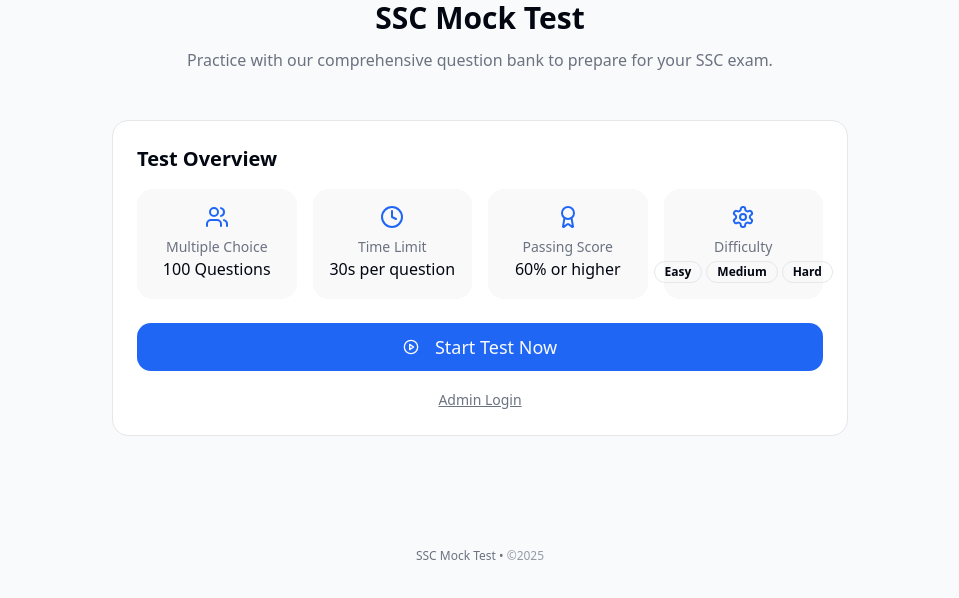
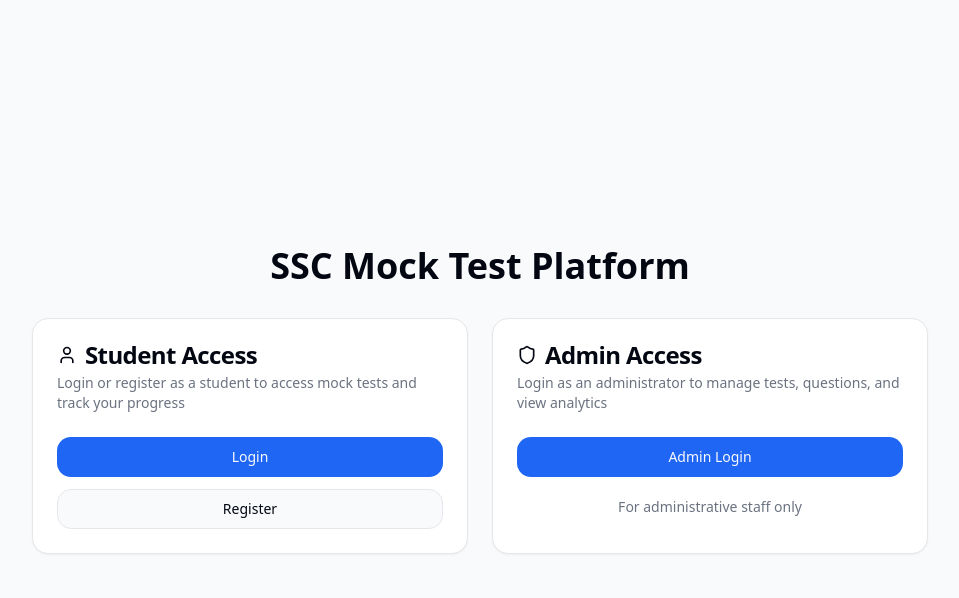
Before and after one commit to anand007-web/testa-journey, a React (Vite) app: page / in a window 1280 px wide. Shown: the top 598 px of the page, without its empty margins (160-1119 px from the left). Built offline with nearby package versions, Linux system fonts and the light colour scheme.

Commit message:
Refactor Index page routing
The Index page routing will be refactored to include routes for user login, user registration, and admin login dashboards.  The current routing will be replaced.

```diff
--- a/src/pages/Index.tsx
+++ b/src/pages/Index.tsx
@@ -1,13 +1,59 @@
 
 import React from 'react';
-import { TestProvider } from '@/context/TestContext';
-import TestPage from '@/pages/TestPage';
+import { Link } from 'react-router-dom';
+import { Card, CardContent, CardHeader, CardTitle, CardDescription } from '@/components/ui/card';
+import { Button } from '@/components/ui/button';
+import { UserIcon, ShieldIcon } from 'lucide-react';
 
 const Index = () => {
   return (
-    <TestProvider>
-      <TestPage />
-    </TestProvider>
+    <div className="min-h-screen flex items-center justify-center bg-background p-4">
+      <div className="w-full max-w-4xl">
+        <h1 className="text-3xl md:text-4xl font-bold text-center mb-8">SSC Mock Test Platform</h1>
+
+        <div className="grid grid-cols-1 md:grid-cols-2 gap-6">
+          <Card className="hover:shadow-lg transition-shadow">
+            <CardHeader>
+              <CardTitle className="flex items-center gap-2">
+                <UserIcon className="h-5 w-5" />
+                <span>Student Access</span>
+              </CardTitle>
+              <CardDescription>
+                Login or register as a student to access mock tests and track your progress
+              </CardDescription>
+            </CardHeader>
+            <CardContent className="flex flex-col gap-3">
+              <Button asChild variant="default" className="w-full">
+                <Link to="/login">Login</Link>
+              </Button>
+              <Button asChild variant="outline" className="w-full">
+                <Link to="/register">Register</Link>
+              </Button>
+            </CardContent>
+          </Card>
+
+          <Card className="hover:shadow-lg transition-shadow">
+            <CardHeader>
+              <CardTitle className="flex items-center gap-2">
+                <ShieldIcon className="h-5 w-5" />
+                <span>Admin Access</span>
+              </CardTitle>
+              <CardDescription>
+                Login as an administrator to manage tests, questions, and view analytics
+              </CardDescription>
+            </CardHeader>
+            <CardContent className="flex flex-col gap-3">
+              <Button asChild variant="default" className="w-full">
+                <Link to="/admin-login">Admin Login</Link>
+              </Button>
+              <p className="text-sm text-center text-muted-foreground mt-2">
+                For administrative staff only
+              </p>
+            </CardContent>
+          </Card>
+        </div>
+      </div>
+    </div>
   );
 };
 
```
